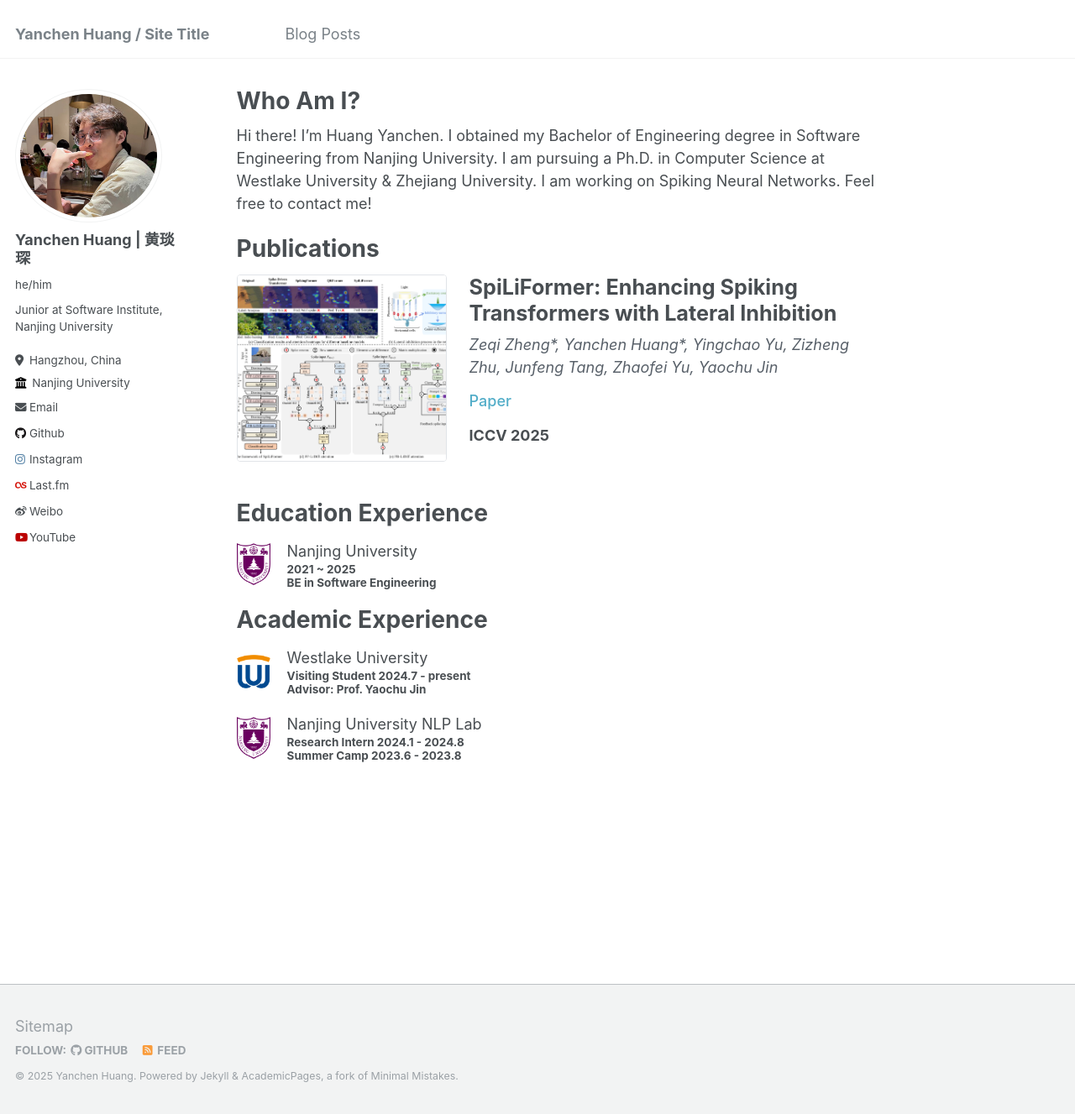
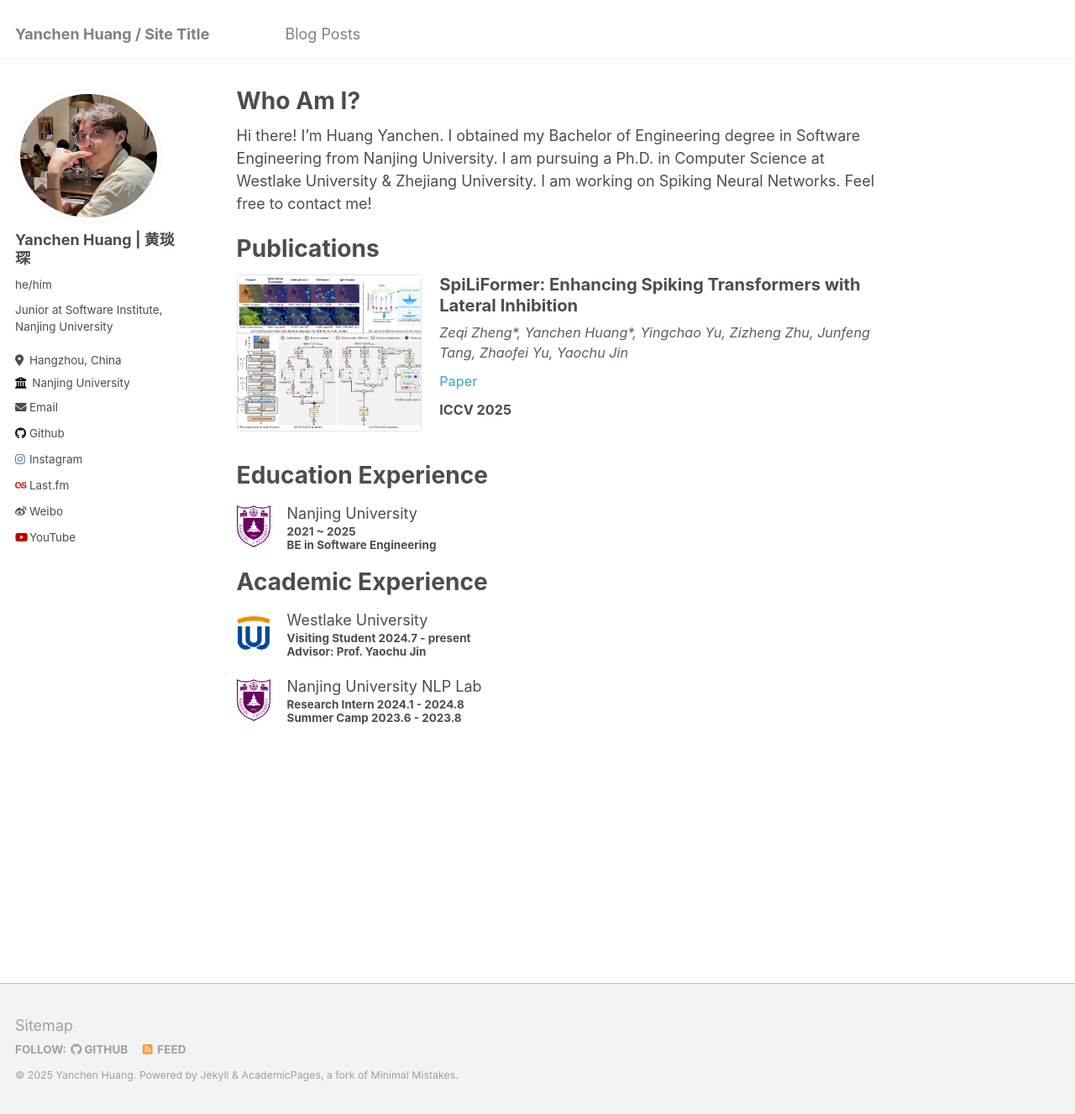
Before and after one commit to 02hyc/02hyc.github.io, a Jekyll site: the page built from _pages/about.md, in a window 1280 px wide and 1327 px high. Shown: the whole window at 84% size. Built offline with Jekyll 4.4.1, drawn with Linux system fonts in a browser that asks for light colours.

Commit message:
fix: modify the height of the publications

```diff
--- a/_includes/publications.html
+++ b/_includes/publications.html
@@ -1,50 +1,50 @@
 <style>
     /* 主要容器，使用 Flexbox 布局 */
     .publication {
+      font-size: 0.9rem; /* 新增：将组件的基础字体大小设为默认的90%，整体缩小文字 */
       display: flex;
-  gap: 1.5rem; /* 使用 gap 属性来创建列间距，更现代 */
-  margin-bottom: 2.5rem;
-  /* 移除了 align-items: flex-start，让子元素默认拉伸到同样高度 */
+      gap: 1.2rem; /* 缩小：减小图片和文字之间的间距 */
+      margin-bottom: 2rem; /* 缩小：减小每个出版物条目下方的间距 */
     }
 
     /* 图片容器 */
     .publication-image {
-  flex: 0 0 250px; /* 固定图片容器宽度 */
+      flex: 0 0 220px; /* 缩小：固定图片容器宽度 */
     }
 
     /* 核心改动在这里：让图片本身填满其容器 */
     .publication-image img {
       width: 100%;
-  height: 100%; /* 让图片高度填满父容器的高度 */
-  object-fit: cover; /* 关键属性：图片会保持其宽高比，同时填满整个空间。可能会裁剪掉图片的一部分，但不会拉伸变形。*/
+      height: 100%;
+      object-fit: cover;
       border: 1px solid #e1e4e8;
       border-radius: 4px;
     }
 
     /* 文字细节容器 */
     .publication-details {
-  flex: 1; /* 占据剩余的所有空间 */
-  display: flex; /* 将其也设置为flex容器 */
-  flex-direction: column; /* 让内部元素垂直排列 */
+      flex: 1;
+      display: flex;
+      flex-direction: column;
     }
 
     .publication-title {
-  font-size: 1.4rem;
-  margin: 0 0 0.5rem 0;
+      font-size: 1.25em; /* 调整：相对于新的基础字体大小进行调整 (0.9rem * 1.25) */
+      margin: 0 0 0.4em 0; /* 缩小：使用 em 单位，间距会随字体大小缩放 */
       font-weight: bold;
     }
 
     .publication-authors {
-  margin-bottom: 0.75rem;
+      margin-bottom: 0.6em; /* 缩小 */
       font-style: italic;
       color: #586069;
     }
 
     .publication-links {
-  margin-bottom: 0.75rem;
+      margin-bottom: 0.6em; /* 缩小 */
       display: flex;
       align-items: center;
-  gap: 10px;
+      gap: 8px; /* 缩小 */
     }
 
     .publication-links a {
@@ -53,7 +53,7 @@
     }
 
     .publication-venue {
-  margin-bottom: 1rem;
+      margin-bottom: 0.8em; /* 缩小 */
     }
 
     .publication-venue .conference {
@@ -65,17 +65,17 @@
       font-weight: bold;
     }
 
-/* 让描述部分占据所有剩余的垂直空间 */
     .publication-description {
       color: #24292e;
-  line-height: 1.5;
-  flex-grow: 1; /* 这会让描述区域填满，确保整个右侧容器被撑开 */
+      line-height: 1.45; /* 微调行高以适应更小的字体 */
+      flex-grow: 1;
     }
 
     /* 响应式设计（保持不变） */
     @media (max-width: 768px) {
       .publication {
         flex-direction: column;
+        font-size: 1rem; /* 在移动端恢复默认字体大小，避免过小 */
       }
       .publication-image {
         margin-right: 0;
@@ -84,7 +84,7 @@
         width: 100%;
       }
       .publication-image img {
-    height: auto; /* 在移动端恢复图片的自动高度 */
+        height: auto;
       }
     }
     </style>
```
Lines whose indentation alone changed are shown as unchanged.
